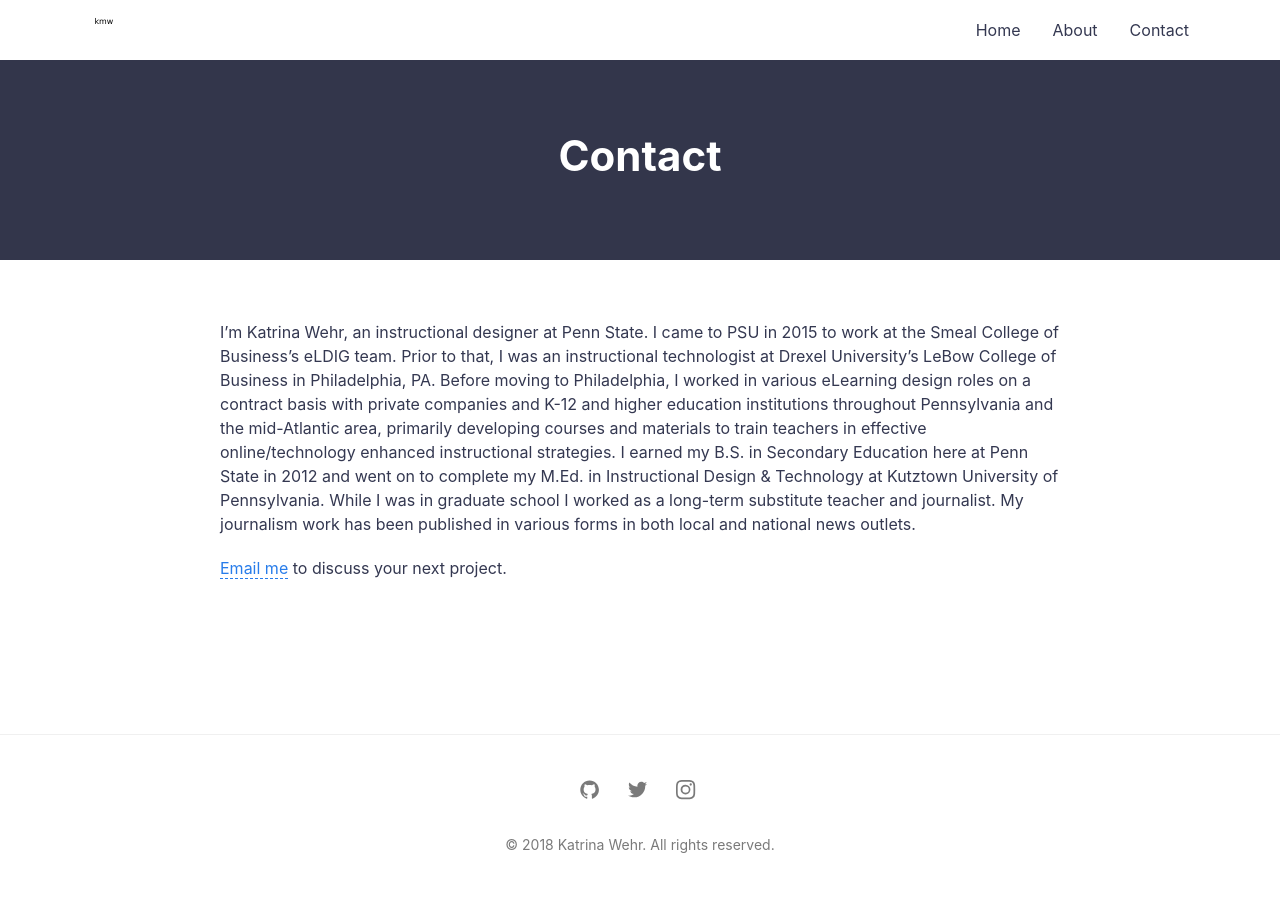
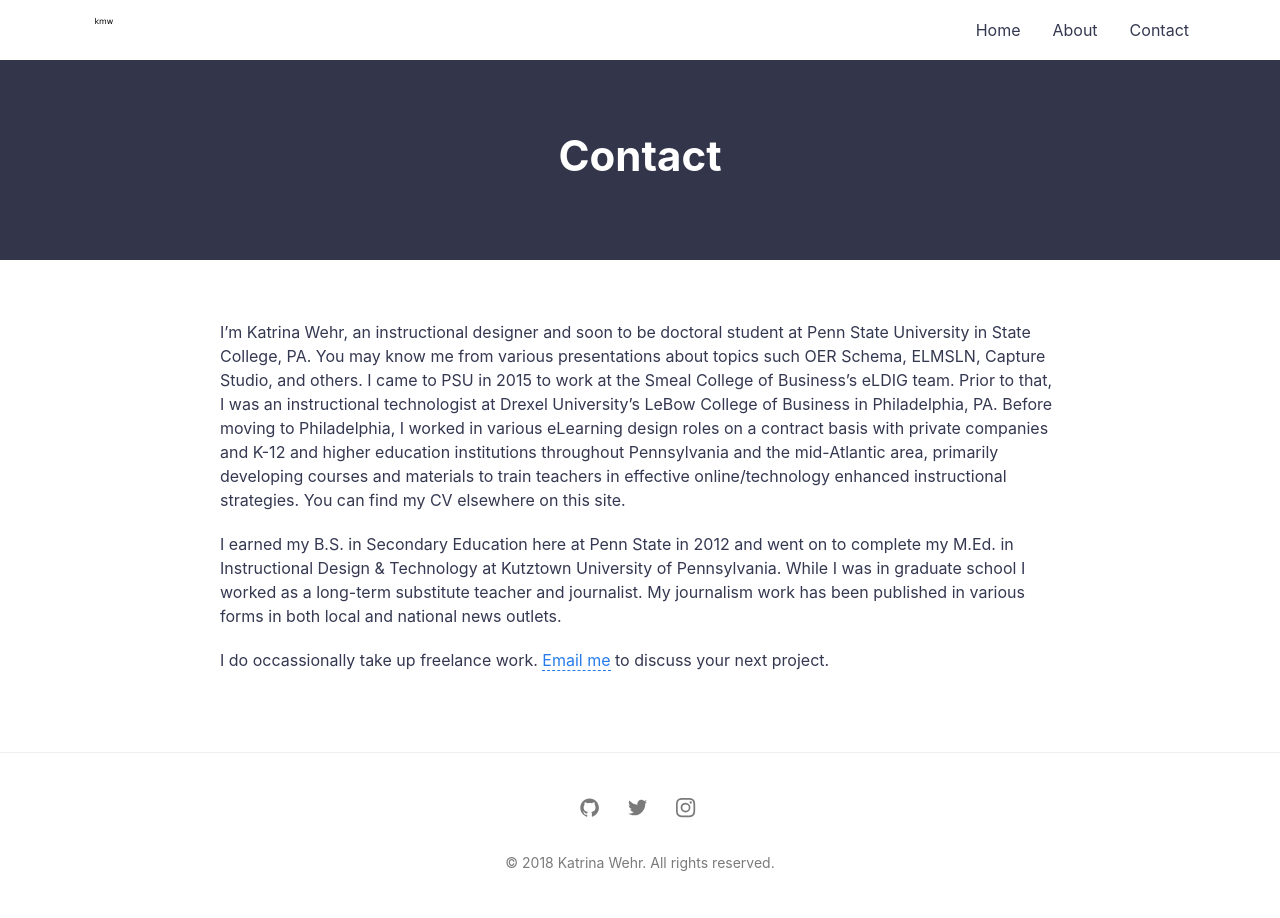
Before and after one commit to kat-wehr/kat-wehr.github.io, a Jekyll site: the page built from contact.md, in a window 1280 px wide. Built offline with Jekyll 4.4.1, drawn with Linux system fonts in a browser that asks for light colours.

Commit message:
Update contact.md

```diff
--- a/contact.md
+++ b/contact.md
@@ -4,7 +4,8 @@ title: Contact
 permalink: /contact/
 ---
 
-I'm Katrina Wehr, an instructional designer at Penn State. I came to PSU in 2015 to work at the Smeal College of Business's eLDIG team. Prior to that, I was an instructional technologist at Drexel University’s LeBow College of Business in Philadelphia, PA. Before moving to Philadelphia, I worked in various eLearning design roles on a contract basis with private companies and K-12 and higher education institutions throughout Pennsylvania and the mid-Atlantic area, primarily developing courses and materials to train teachers in effective online/technology enhanced instructional strategies.
+I'm Katrina Wehr, an instructional designer and soon to be doctoral student at Penn State University in State College, PA. You may know me from various presentations about topics such OER Schema, ELMSLN, Capture Studio, and others. I came to PSU in 2015 to work at the Smeal College of Business's eLDIG team. Prior to that, I was an instructional technologist at Drexel University’s LeBow College of Business in Philadelphia, PA. Before moving to Philadelphia, I worked in various eLearning design roles on a contract basis with private companies and K-12 and higher education institutions throughout Pennsylvania and the mid-Atlantic area, primarily developing courses and materials to train teachers in effective online/technology enhanced instructional strategies. You can find my CV elsewhere on this site.
+
 I earned my B.S. in Secondary Education here at Penn State in 2012 and went on to complete my M.Ed. in Instructional Design & Technology at Kutztown University of Pennsylvania. While I was in graduate school I worked as a long-term substitute teacher and journalist. My journalism work has been published in various forms in both local and national news outlets.
 
-[Email me](mailto:{{site.email}}) to discuss your next project.
+I do occassionally take up freelance work. [Email me](mailto:{{site.email}}) to discuss your next project.
```
